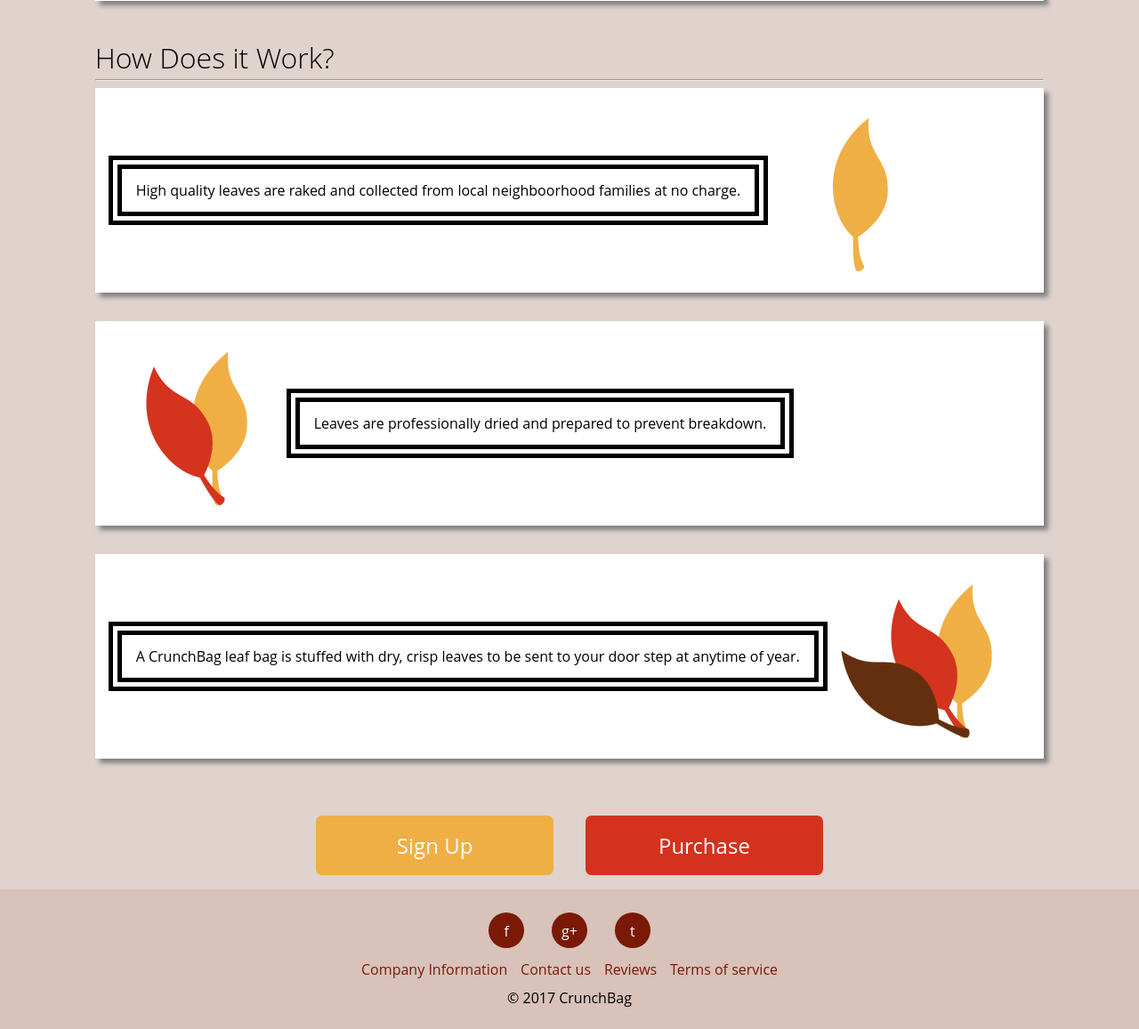
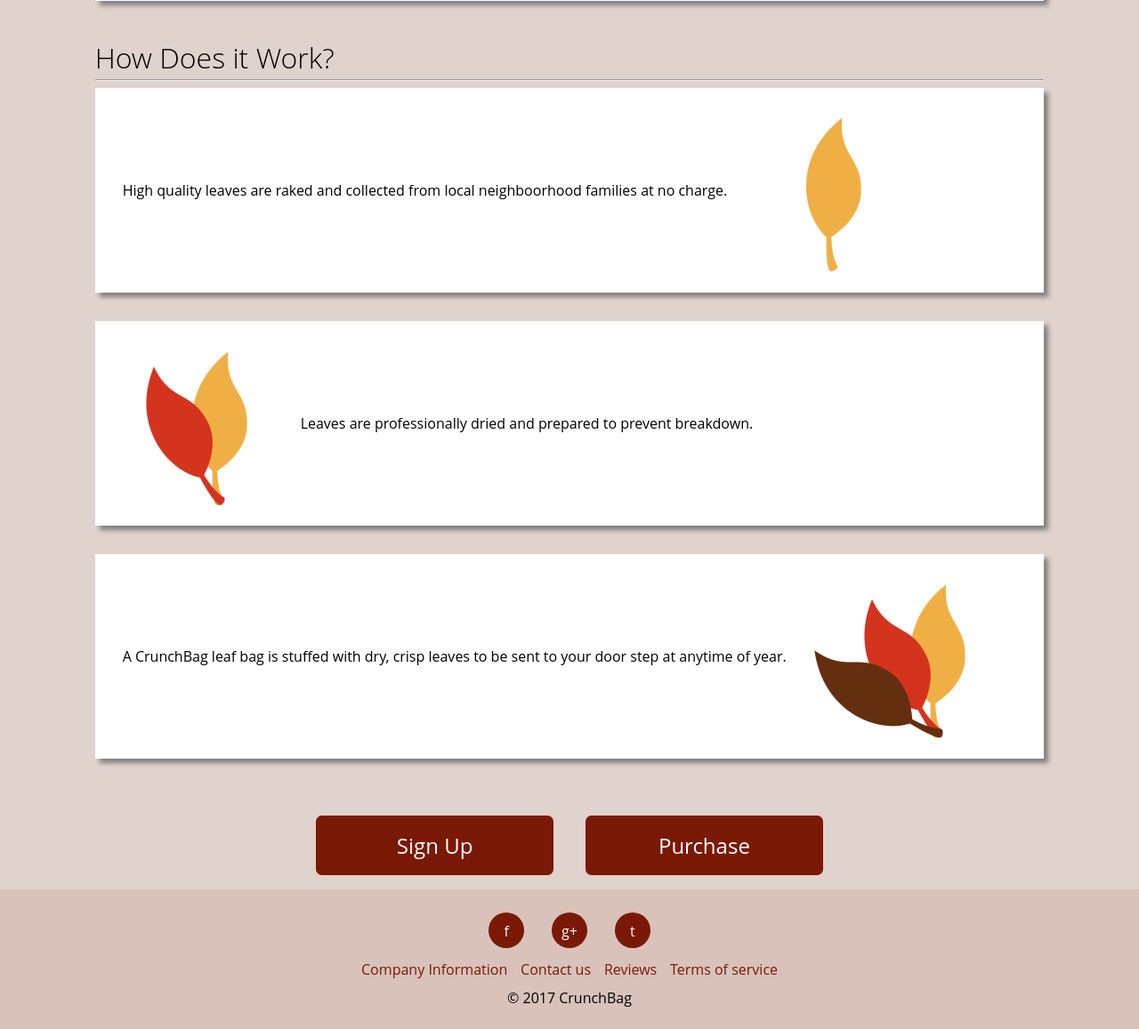
Before and after one commit to The-Jackrabbit/Crunchbag, a PHP site: page /about.php in a window 1280 px wide. Shown: the part 476-1633 px from the top of the page at 89% size. Run offline with PHP 8.4, Linux system fonts and the light colour scheme; some libraries are stand-ins or nearby versions; some web fonts are replaced.

Commit message:
Purchase + About

```diff
--- a/about.php
+++ b/about.php
@@ -41,8 +41,6 @@
 			.step-description p {
 				padding: 12pt;
 				background-color: white;
-				border: double;
-				border-width: 15px;
 			}
 			.step-graphic {
 				width: 150pt;
@@ -81,6 +79,7 @@
 				height: 50pt;
 				margin: 12pt;
 				font-size: 18pt;
+				background-color: #7A1906 !important;
 			}
 			.actions {
 				width: min-content;
@@ -186,7 +185,7 @@
 			<div class="step-container">
 			<table class="step-table">
 				<tr>
-					<td class="step-description"><p class="normal-text">
+					<td class="step-description"><p >
 						High quality leaves are raked and collected from local neighboorhood families at no charge.
 						</p></td>
 					<td class="step-graphic">
@@ -202,7 +201,7 @@
 						<img src="/Assets/img/step2.png">
 					</td>
 					<td class="step-description">
-						<p class="normal-text">
+						<p >
 						Leaves are professionally dried and prepared to prevent breakdown.
 						</p>
 					</td>
@@ -214,7 +213,7 @@
 			<table class="step-table">
 				<tr>
 				<td class="step-description">
-						<p class="normal-text">
+						<p >
 						 A CrunchBag leaf bag is stuffed with dry, crisp leaves to be sent to your door step at anytime of year.
 						</p>
 					</td>
--- a/purchase.php
+++ b/purchase.php
@@ -9,7 +9,11 @@
 		<script src="./Assets/purchase.js"></script>
 		<script src='https://cdnjs.cloudflare.com/ajax/libs/slick-carousel/1.5.9/slick.min.js '></script>
 		<link rel="icon" href="./Assets/favicon.ico" />
-
+		<style>
+			.products-container {
+				min-height: 75vh !important;
+			}
+		</style>
 	</head>
    <body>
       <?php
```
